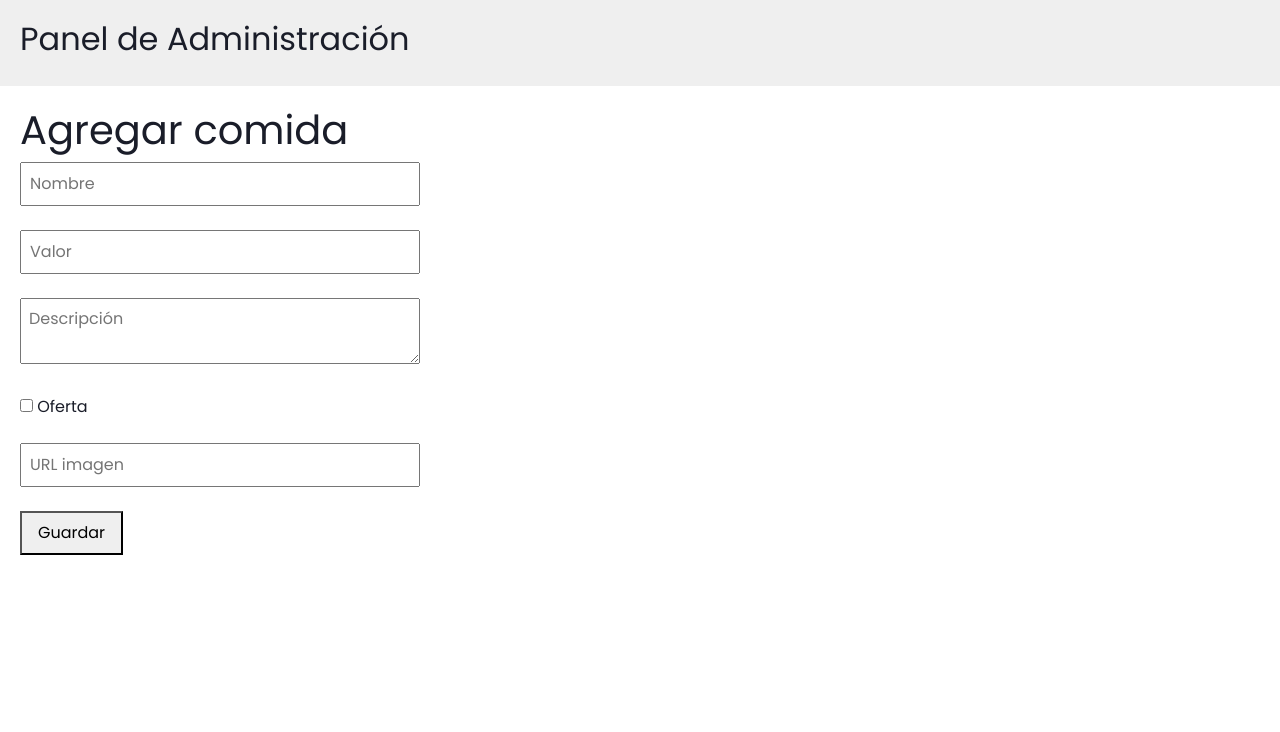
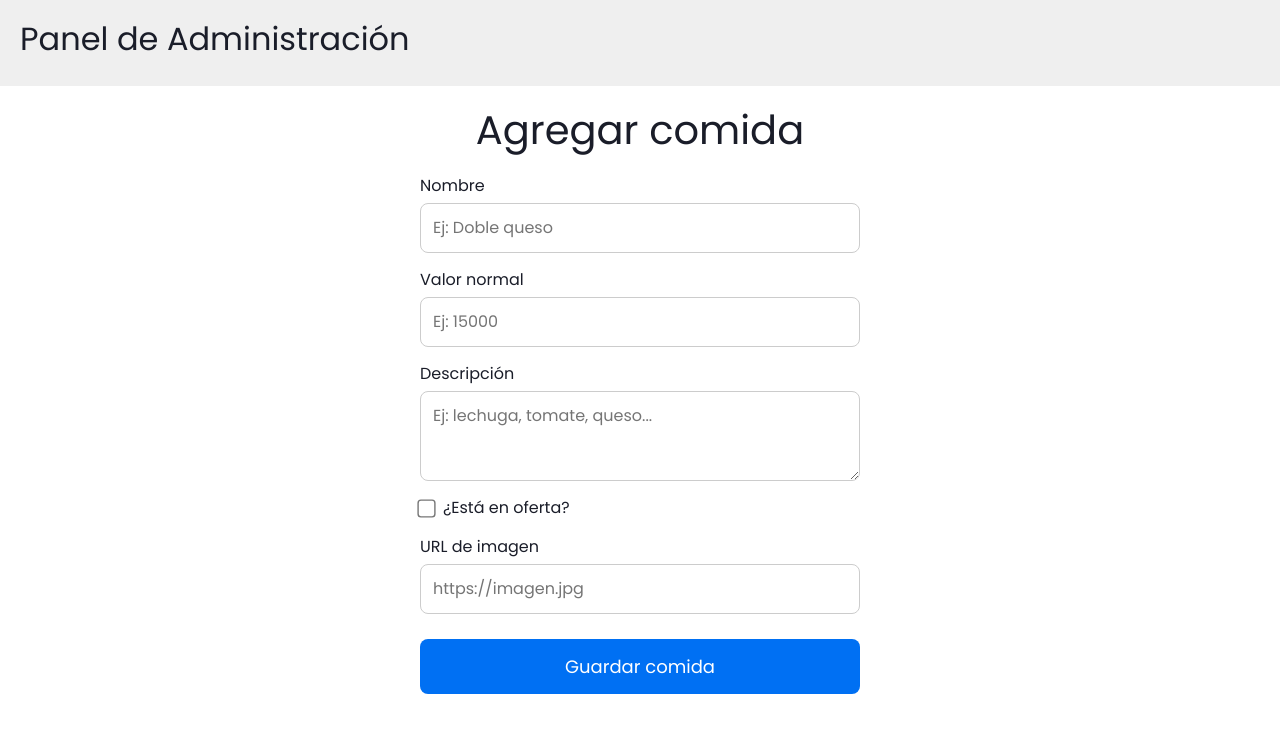
Before and after one commit to jwebchajari/PlaG-Card, a Next.js app: page /dashboard/agregar in a window 1280 px wide. Shown: the top 732 px of the page. Built offline with nearby package versions, Linux system fonts and the light colour scheme.

Commit message:
correccion

```diff
--- a/src/app/api/locales/[id]/route.js
+++ b/src/app/api/locales/[id]/route.js
@@ -21,11 +21,8 @@ export async function PUT(req, { params }) {
 
 		return Response.json({ ok: true });
 	} catch (error) {
-		console.error("Error PUT /api/locales/[id]:", error);
-		return Response.json(
-			{ error: "Error actualizando comida" },
-			{ status: 500 }
-		);
+		console.error("PUT /api/locales/[id] ERROR:", error);
+		return Response.json({ error: "Error al actualizar" }, { status: 500 });
 	}
 }
 
@@ -37,10 +34,7 @@ export async function DELETE(req, { params }) {
 
 		return Response.json({ ok: true });
 	} catch (error) {
-		console.error("Error DELETE /api/locales/[id]:", error);
-		return Response.json(
-			{ error: "Error eliminando comida" },
-			{ status: 500 }
-		);
+		console.error("DELETE /api/locales/[id] ERROR:", error);
+		return Response.json({ error: "Error al eliminar" }, { status: 500 });
 	}
 }
--- a/src/app/dashboard/agregar/page.jsx
+++ b/src/app/dashboard/agregar/page.jsx
@@ -8,6 +8,7 @@ export default function AgregarComida() {
         valor: "",
         descripcion: "",
         oferta: false,
+        valorOferta: "",
         imagen: "",
     });
 
@@ -36,55 +37,146 @@ export default function AgregarComida() {
     }
 
     return (
-        <div style={{ padding: 20 }}>
-            <h1>Agregar comida</h1>
+        <div
+            style={{
+                padding: "20px",
+                maxWidth: "480px",
+                margin: "0 auto",
+            }}
+        >
+            <h1 style={{ textAlign: "center", marginBottom: "20px" }}>
+                Agregar comida
+            </h1>
 
-            <form onSubmit={handleSubmit} style={{ maxWidth: "400px" }}>
+            <form
+                onSubmit={handleSubmit}
+                style={{
+                    display: "flex",
+                    flexDirection: "column",
+                    gap: "15px",
+                }}
+            >
+                {/* Campo Nombre */}
+                <div style={{ display: "flex", flexDirection: "column" }}>
+                    <label style={{ marginBottom: "5px" }}>Nombre</label>
                     <input
                         name="nombre"
-                    placeholder="Nombre"
+                        placeholder="Ej: Doble queso"
                         onChange={handleChange}
-                    style={{ width: "100%", padding: 8 }}
+                        style={{
+                            padding: "12px",
+                            borderRadius: "8px",
+                            border: "1px solid #ccc",
+                            fontSize: "16px",
+                        }}
+                        required
                     />
-                <br /><br />
+                </div>
 
+                {/* Valor Normal */}
+                <div style={{ display: "flex", flexDirection: "column" }}>
+                    <label style={{ marginBottom: "5px" }}>Valor normal</label>
                     <input
                         name="valor"
-                    placeholder="Valor"
                         type="number"
+                        placeholder="Ej: 15000"
                         onChange={handleChange}
-                    style={{ width: "100%", padding: 8 }}
+                        style={{
+                            padding: "12px",
+                            borderRadius: "8px",
+                            border: "1px solid #ccc",
+                            fontSize: "16px",
+                        }}
+                        required
                     />
-                <br /><br />
+                </div>
 
+                {/* Descripción */}
+                <div style={{ display: "flex", flexDirection: "column" }}>
+                    <label style={{ marginBottom: "5px" }}>Descripción</label>
                     <textarea
                         name="descripcion"
-                    placeholder="Descripción"
+                        placeholder="Ej: lechuga, tomate, queso..."
                         onChange={handleChange}
-                    style={{ width: "100%", padding: 8 }}
+                        style={{
+                            padding: "12px",
+                            borderRadius: "8px",
+                            border: "1px solid #ccc",
+                            fontSize: "16px",
+                            minHeight: "90px",
+                        }}
                     />
-                <br /><br />
+                </div>
 
-                <label>
+                {/* Switch de oferta */}
+                <label
+                    style={{
+                        display: "flex",
+                        alignItems: "center",
+                        gap: "10px",
+                        fontSize: "16px",
+                        fontWeight: "500",
+                    }}
+                >
                     <input
                         type="checkbox"
                         name="oferta"
                         onChange={handleChange}
+                        style={{ transform: "scale(1.4)" }}
                     />
-                    {" "}Oferta
+                    ¿Está en oferta?
                 </label>
-                <br /><br />
 
+                {/* Campo valorOferta (solo si oferta = true) */}
+                {form.oferta && (
+                    <div style={{ display: "flex", flexDirection: "column" }}>
+                        <label style={{ marginBottom: "5px" }}>Valor oferta</label>
+                        <input
+                            name="valorOferta"
+                            type="number"
+                            placeholder="Ej: 12000"
+                            onChange={handleChange}
+                            style={{
+                                padding: "12px",
+                                borderRadius: "8px",
+                                border: "1px solid #ccc",
+                                fontSize: "16px",
+                            }}
+                        />
+                    </div>
+                )}
+
+                {/* Imagen */}
+                <div style={{ display: "flex", flexDirection: "column" }}>
+                    <label style={{ marginBottom: "5px" }}>URL de imagen</label>
                     <input
                         name="imagen"
-                    placeholder="URL imagen"
+                        placeholder="https://imagen.jpg"
                         onChange={handleChange}
-                    style={{ width: "100%", padding: 8 }}
+                        style={{
+                            padding: "12px",
+                            borderRadius: "8px",
+                            border: "1px solid #ccc",
+                            fontSize: "16px",
+                        }}
                     />
-                <br /><br />
+                </div>
 
-                <button type="submit" style={{ padding: "8px 16px" }}>
-                    Guardar
+                {/* Botón */}
+                <button
+                    type="submit"
+                    style={{
+                        backgroundColor: "#0070f3",
+                        color: "white",
+                        padding: "14px",
+                        borderRadius: "8px",
+                        fontSize: "18px",
+                        border: "none",
+                        cursor: "pointer",
+                        marginTop: "10px",
+                    }}
+                >
+                    Guardar comida
                 </button>
             </form>
         </div>
```
Also changed, not shown: src/app/dashboard/agregar.jsx (deleted, +0 -119 lines). Lines whose indentation alone changed are shown as unchanged.
